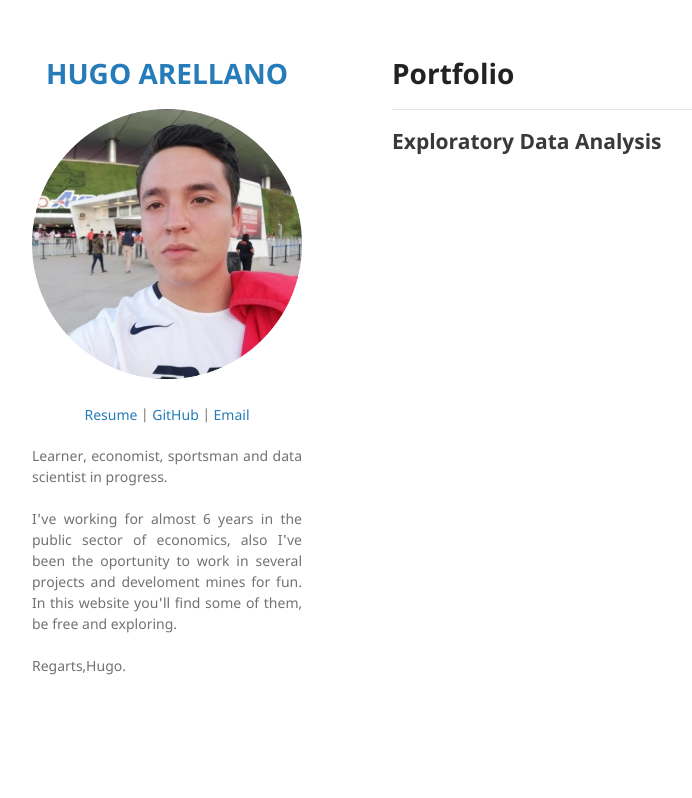
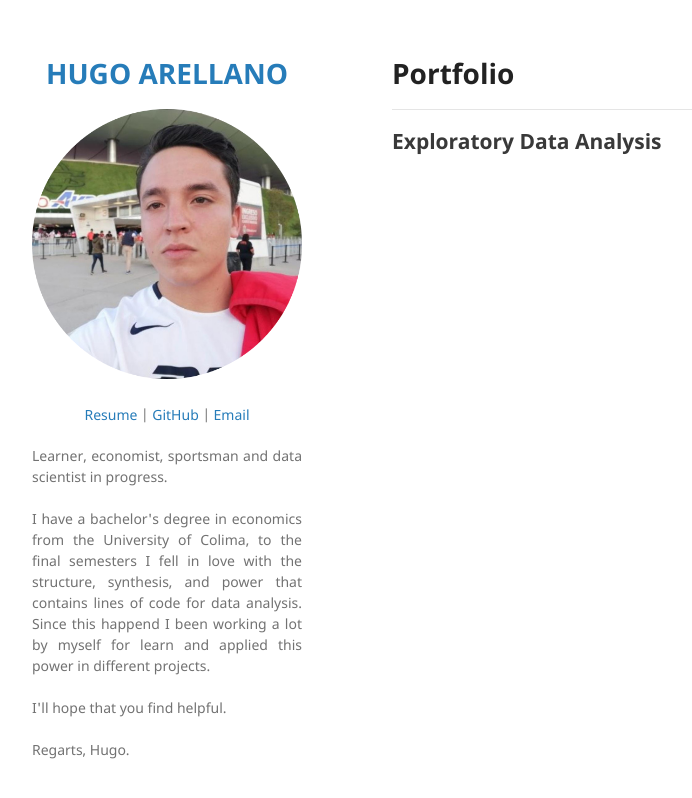
Before and after one commit to economistanddatascientist/economistanddatascientist.github.io, a Jekyll site: the page built from index.md, in a window 1280 px wide. Shown: the top 798 px of the page, without its empty margins (178-870 px from the left). Built offline with Jekyll 4.4.1, drawn with Linux system fonts in a browser that asks for light colours; our own code applies the rules of GitHub Pages for plain Markdown files.

Commit message:
Update _config.yml

```diff
--- a/_config.yml
+++ b/_config.yml
@@ -12,11 +12,14 @@ description:
   <p align="justify">
   Learner, economist, sportsman and data scientist in progress.
   <br><br>
-  I've working for almost 6 years in the public sector of economics, also I've
-  been the oportunity to work in several projects and develoment mines for fun.
-  In this website you'll find some of them, be free and exploring.
+  I have a bachelor's degree in economics from the University of Colima, to the final
+  semesters I fell in love with the structure, synthesis, and power that contains lines
+  of code for data analysis. Since this happend I been working a lot by myself for learn
+  and applied this power in different projects.
   <br><br>
-  Regarts,Hugo.
+  I'll hope that you find helpful.
+  <br><br>
+  Regarts, Hugo.
   </p>
 
 theme: jekyll-theme-minimal
```
